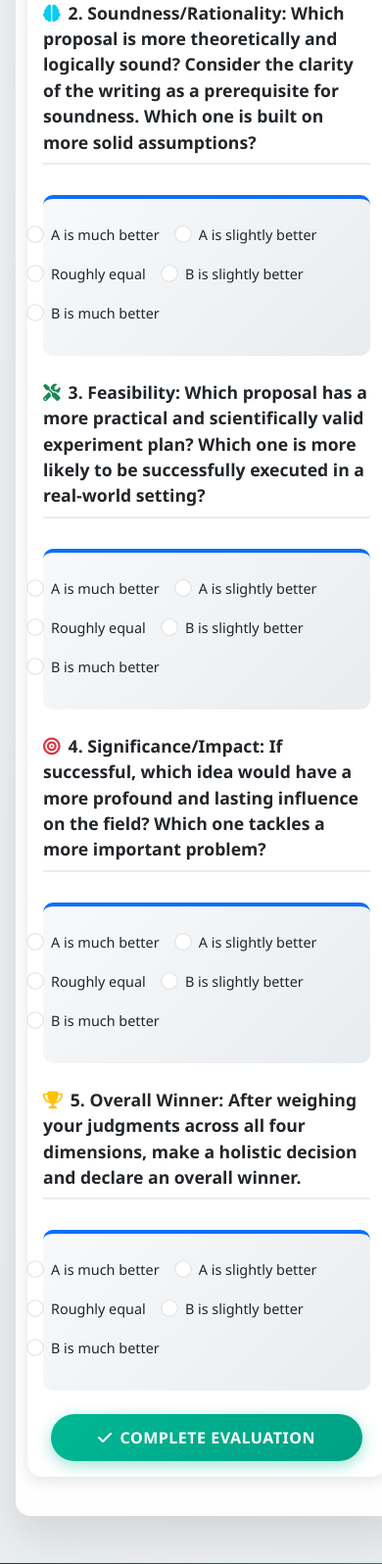
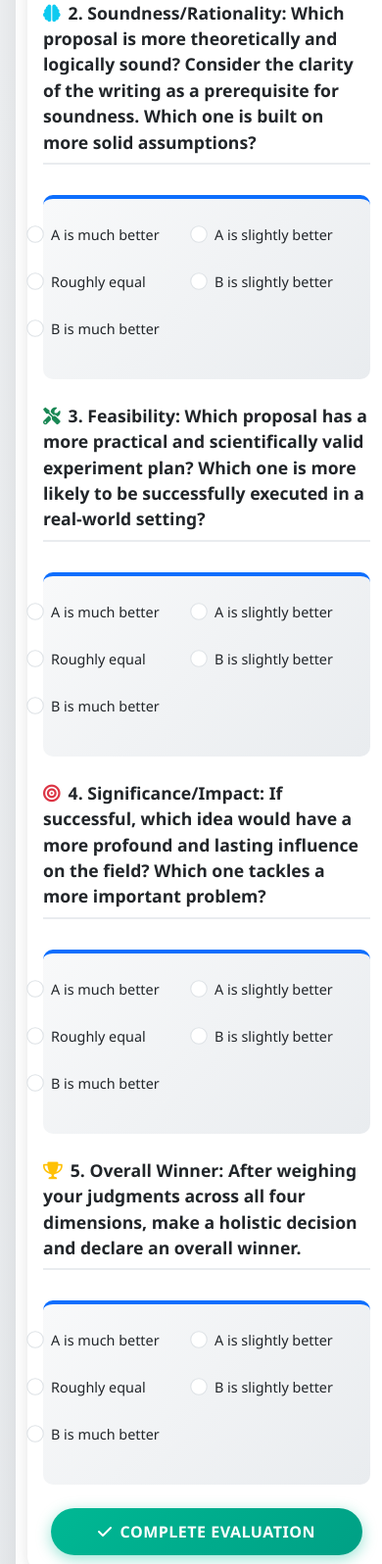
Before and after one commit to menggesun1997/hypothesis-expert-rating-system, a Flask app: template templates/rate_topic.html in a window 390 px wide. Shown: the part 2480-4076 px from the top of the page at 98% size. Run offline with Flask 3, Linux system fonts and the light colour scheme; the template is opened without the code that fills it, so the values that code supplies are empty; parts of the project's set-up code (start-up, migrations or seed data) failed here and were passed over.

Commit message:
Optimize rating scale layout for wider screens:
- Convert all rating scales to responsive grid layout
- Use col-lg-2 for 5-column layout on large screens
- Use col-md-4 for 3-column layout on medium screens
- Use col-6 for 2-column layout on small screens
- Apply to all 5 rating dimensions: Novelty, Soundness, Feasibility, Significance, Overall Winner
- Maintain consistent spacing with mb-2 for proper alignment

```diff
--- a/templates/rate_topic.html
+++ b/templates/rate_topic.html
@@ -205,25 +205,37 @@
                             <i class="fas fa-brain text-info me-2"></i>2. Soundness/Rationality: Which proposal is more theoretically and logically sound? Consider the clarity of the writing as a prerequisite for soundness. Which one is built on more solid assumptions?
                         </label>
                         <div class="rating-scale">
+                            <div class="row">
+                                <div class="col-lg-2 col-md-4 col-6 mb-2">
                                     <div class="form-check">
                                         <input class="form-check-input" type="radio" name="soundness_score" value="1" id="soundness1" required>
                                         <label class="form-check-label" for="soundness1">A is much better</label>
                                     </div>
+                                </div>
+                                <div class="col-lg-2 col-md-4 col-6 mb-2">
                                     <div class="form-check">
                                         <input class="form-check-input" type="radio" name="soundness_score" value="2" id="soundness2">
                                         <label class="form-check-label" for="soundness2">A is slightly better</label>
                                     </div>
+                                </div>
+                                <div class="col-lg-2 col-md-4 col-6 mb-2">
                                     <div class="form-check">
                                         <input class="form-check-input" type="radio" name="soundness_score" value="3" id="soundness3">
                                         <label class="form-check-label" for="soundness3">Roughly equal</label>
                                     </div>
+                                </div>
+                                <div class="col-lg-2 col-md-4 col-6 mb-2">
                                     <div class="form-check">
                                         <input class="form-check-input" type="radio" name="soundness_score" value="4" id="soundness4">
                                         <label class="form-check-label" for="soundness4">B is slightly better</label>
                                     </div>
+                                </div>
+                                <div class="col-lg-2 col-md-4 col-6 mb-2">
                                     <div class="form-check">
                                         <input class="form-check-input" type="radio" name="soundness_score" value="5" id="soundness5">
                                         <label class="form-check-label" for="soundness5">B is much better</label>
+                                    </div>
+                                </div>
                             </div>
                         </div>
                     </div>
@@ -234,25 +246,37 @@
                             <i class="fas fa-tools text-success me-2"></i>3. Feasibility: Which proposal has a more practical and scientifically valid experiment plan? Which one is more likely to be successfully executed in a real-world setting?
                         </label>
                         <div class="rating-scale">
+                            <div class="row">
+                                <div class="col-lg-2 col-md-4 col-6 mb-2">
                                     <div class="form-check">
                                         <input class="form-check-input" type="radio" name="feasibility_score" value="1" id="feasibility1" required>
                                         <label class="form-check-label" for="feasibility1">A is much better</label>
                                     </div>
+                                </div>
+                                <div class="col-lg-2 col-md-4 col-6 mb-2">
                                     <div class="form-check">
                                         <input class="form-check-input" type="radio" name="feasibility_score" value="2" id="feasibility2">
                                         <label class="form-check-label" for="feasibility2">A is slightly better</label>
                                     </div>
+                                </div>
+                                <div class="col-lg-2 col-md-4 col-6 mb-2">
                                     <div class="form-check">
                                         <input class="form-check-input" type="radio" name="feasibility_score" value="3" id="feasibility3">
                                         <label class="form-check-label" for="feasibility3">Roughly equal</label>
                                     </div>
+                                </div>
+                                <div class="col-lg-2 col-md-4 col-6 mb-2">
                                     <div class="form-check">
                                         <input class="form-check-input" type="radio" name="feasibility_score" value="4" id="feasibility4">
                                         <label class="form-check-label" for="feasibility4">B is slightly better</label>
                                     </div>
+                                </div>
+                                <div class="col-lg-2 col-md-4 col-6 mb-2">
                                     <div class="form-check">
                                         <input class="form-check-input" type="radio" name="feasibility_score" value="5" id="feasibility5">
                                         <label class="form-check-label" for="feasibility5">B is much better</label>
+                                    </div>
+                                </div>
                             </div>
                         </div>
                     </div>
@@ -263,25 +287,37 @@
                             <i class="fas fa-bullseye text-danger me-2"></i>4. Significance/Impact: If successful, which idea would have a more profound and lasting influence on the field? Which one tackles a more important problem?
                         </label>
                         <div class="rating-scale">
+                            <div class="row">
+                                <div class="col-lg-2 col-md-4 col-6 mb-2">
                                     <div class="form-check">
                                         <input class="form-check-input" type="radio" name="significance_score" value="1" id="significance1" required>
                                         <label class="form-check-label" for="significance1">A is much better</label>
                                     </div>
+                                </div>
+                                <div class="col-lg-2 col-md-4 col-6 mb-2">
                                     <div class="form-check">
                                         <input class="form-check-input" type="radio" name="significance_score" value="2" id="significance2">
                                         <label class="form-check-label" for="significance2">A is slightly better</label>
                                     </div>
+                                </div>
+                                <div class="col-lg-2 col-md-4 col-6 mb-2">
                                     <div class="form-check">
                                         <input class="form-check-input" type="radio" name="significance_score" value="3" id="significance3">
                                         <label class="form-check-label" for="significance3">Roughly equal</label>
                                     </div>
+                                </div>
+                                <div class="col-lg-2 col-md-4 col-6 mb-2">
                                     <div class="form-check">
                                         <input class="form-check-input" type="radio" name="significance_score" value="4" id="significance4">
                                         <label class="form-check-label" for="significance4">B is slightly better</label>
                                     </div>
+                                </div>
+                                <div class="col-lg-2 col-md-4 col-6 mb-2">
                                     <div class="form-check">
                                         <input class="form-check-input" type="radio" name="significance_score" value="5" id="significance5">
                                         <label class="form-check-label" for="significance5">B is much better</label>
+                                    </div>
+                                </div>
                             </div>
                         </div>
                     </div>
@@ -292,25 +328,37 @@
                             <i class="fas fa-trophy text-warning me-2"></i>5. Overall Winner: After weighing your judgments across all four dimensions, make a holistic decision and declare an overall winner.
                         </label>
                         <div class="rating-scale">
+                            <div class="row">
+                                <div class="col-lg-2 col-md-4 col-6 mb-2">
                                     <div class="form-check">
                                         <input class="form-check-input" type="radio" name="overall_score" value="1" id="overall1" required>
                                         <label class="form-check-label" for="overall1">A is much better</label>
                                     </div>
+                                </div>
+                                <div class="col-lg-2 col-md-4 col-6 mb-2">
                                     <div class="form-check">
                                         <input class="form-check-input" type="radio" name="overall_score" value="2" id="overall2">
                                         <label class="form-check-label" for="overall2">A is slightly better</label>
                                     </div>
+                                </div>
+                                <div class="col-lg-2 col-md-4 col-6 mb-2">
                                     <div class="form-check">
                                         <input class="form-check-input" type="radio" name="overall_score" value="3" id="overall3">
                                         <label class="form-check-label" for="overall3">Roughly equal</label>
                                     </div>
+                                </div>
+                                <div class="col-lg-2 col-md-4 col-6 mb-2">
                                     <div class="form-check">
                                         <input class="form-check-input" type="radio" name="overall_score" value="4" id="overall4">
                                         <label class="form-check-label" for="overall4">B is slightly better</label>
                                     </div>
+                                </div>
+                                <div class="col-lg-2 col-md-4 col-6 mb-2">
                                     <div class="form-check">
                                         <input class="form-check-input" type="radio" name="overall_score" value="5" id="overall5">
                                         <label class="form-check-label" for="overall5">B is much better</label>
+                                    </div>
+                                </div>
                             </div>
                         </div>
                     </div>
```
Lines whose indentation alone changed are shown as unchanged.
